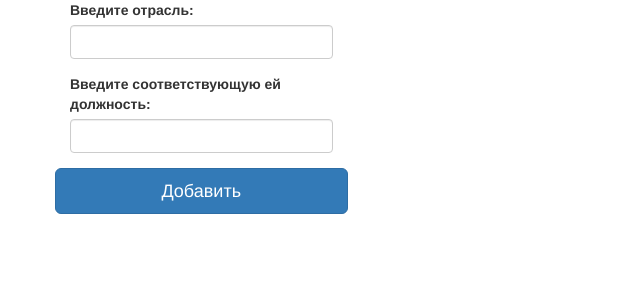
After one commit to mihalichpalich/KR_BD, a Flask app: page /admin_data_ip_add in a window 1280 px wide. The commit adds this page. Shown: the top 300 px of the page, without its empty margins (0-640 px from the left). Run offline with Flask 2, Linux system fonts and the light colour scheme; some libraries are stand-ins or nearby versions.

Commit message:
почти сделал админку для работы с отраслями и должностями

```diff
--- a/app.py
+++ b/app.py
@@ -6,21 +6,7 @@ from functions import *
 app = Flask(__name__)
 Bootstrap(app)
 
-try:
-    cur.execute("CREATE TABLE if not exists person (user_id serial primary key, login varchar(15) NOT null unique, password TEXT NOT NULL, status TEXT NOT NULL, email TEXT NOT NULL unique, phone TEXT NOT NULL unique);")
-    conn.commit()
-    cur.execute("CREATE TABLE if not exists company (user_id int primary key references person, inn varchar(10) NOT null unique, company_name TEXT NOT NULL);")
-    conn.commit()
-    cur.execute("CREATE TABLE if not exists employee (user_id int primary key references person, full_name text NOT null);")
-    conn.commit()
-    cur.execute("CREATE TABLE if not exists customer (user_id int primary key references person, customer_name text NOT null);")
-    conn.commit()
-    cur.execute("CREATE TABLE if not exists area (area_name text not null primary key);")
-    conn.commit()
-    cur.execute("CREATE TABLE if not exists performer (user_id int primary key references person, performer_name text NOT null, area_name text NOT null references area, services_descr TEXT NOT NULL);")
-    conn.commit()
-except Exception as e:
-    print(e)
+createDatabase()
 
 @app.route('/')
 def index():
@@ -252,7 +238,7 @@ def profileEdit(status, username):
             return redirect(url_for('profile', status=status, username=username))
 
     if status == 'performer':
-        areas = areasLoad()
+        areas = selectColumn('area_name','area')
 
         if request.method == 'POST':
             performerName = request.form.get('performer_name')
@@ -297,10 +283,43 @@ def admin():
 def adminData():
     return render_template("admin_data.html")
 
-# админка, отрасли и должности
+# АДМИНКА, ОТРАСЛИ И ДОЛЖНОСТИ
 @app.route('/admin_data_ip')
 def adminDataIP():
     return render_template("admin_data_ip.html")
+
+# добавление
+@app.route('/admin_data_ip_add', methods=['GET', 'POST'])
+def adminDataIPAdd():
+    industries = selectColumn('industry_name', 'industry_profession')
+    professions = selectColumn('profession_name', 'industry_profession')
+
+    if request.method == 'POST':
+        industry = request.form.get('industry')
+        profession = request.form.get('profession')
+
+        if industry == '' or profession == '':
+            return render_template("admin_data_ip_add.html", message='Не введена отрасль или дожность!')
+        else:
+            try:
+                if industry not in industries:
+                    cur.execute("insert into industry (industry_name) values (%s)", (industry, ))
+                    conn.commit()
+                if profession not in professions:
+                    cur.execute("insert into profession (profession_name) values (%s)", (profession, ))
+                    conn.commit()
+                cur.execute("insert into industry_profession (industry_name, profession_name) values (%s, %s)", (industry, profession, ))
+                conn.commit()
+                return redirect(url_for('adminDataIPAdd'))
+            except psycopg2.errors.UniqueViolation:
+                conn.rollback()
+                return render_template("admin_data_ip_add.html", message='Данная отрасль или должность уже существует!', industries=industries, professions=professions)
+    return render_template("admin_data_ip_add.html", industries=industries, professions=professions)
+
+# изменение
+@app.route('/admin_data_ip_edit')
+def adminDataIPEdit():
+    return render_template("admin_data_ip_edit.html")
 
 # АДМИНКА, СФЕРЫ ДЕЯТЕЛЬНОСТИ
 @app.route('/admin_data_areas')
@@ -310,7 +329,7 @@ def adminDataAreas():
 # добавление
 @app.route('/admin_data_areas_add', methods=['GET', 'POST'])
 def adminDataAreasAdd():
-    areas = areasLoad()
+    areas = selectColumn('area_name', 'area')
 
     if request.method == 'POST':
         area = request.form.get('area')
@@ -319,19 +338,18 @@ def adminDataAreasAdd():
             try:
                 cur.execute("insert into area (area_name) values (%s)", (area, ))
                 conn.commit()
-                return redirect(url_for('adminDataAreasAdd', areas=result_new))
+                return redirect(url_for('adminDataAreasAdd'))
             except psycopg2.errors.UniqueViolation:
                 conn.rollback()
                 return render_template("admin_data_areas_add.html", message='Данная сфера деятельности уже существует!')
+        else:
+            return render_template("admin_data_areas_add.html", message='Не введена сфера деятельности!')
     return render_template("admin_data_areas_add.html", areas=areas)
 
 # изменение
 @app.route('/admin_data_areas_edit', methods=['GET', 'POST'])
 def adminDataAreasEdit():
-    cur.execute("select * from area")
-    result = cur.fetchall()
-    result_new = list(sum(result, ()))
-    conn.commit()
+    areas = selectColumn('area_name', 'area')
 
     if request.method == 'POST':
         areaOld = request.form.get('old_area')
@@ -347,7 +365,7 @@ def adminDataAreasEdit():
             except psycopg2.errors.UniqueViolation:
                 conn.rollback()
                 return render_template("admin_data_areas_edit.html", message='Данная сфера деятельности уже существует!')
-    return render_template("admin_data_areas_edit.html", areas=result_new)
+    return render_template("admin_data_areas_edit.html", areas=areas)
 
 @app.route('/vacancy_cat')
 def vacancyCat():
--- a/functions.py
+++ b/functions.py
@@ -3,6 +3,34 @@ from psycopg2 import sql
 
 conn = psycopg2.connect(dbname='rabota', user='postgres', password='root', host='localhost')
 cur = conn.cursor()
+
+def createDatabase():
+    try:
+        cur.execute(
+            "CREATE TABLE if not exists person (user_id serial primary key, login varchar(15) NOT null unique, password TEXT NOT NULL, status TEXT NOT NULL, email TEXT NOT NULL unique, phone TEXT NOT NULL unique);")
+        conn.commit()
+        cur.execute(
+            "CREATE TABLE if not exists company (user_id int primary key references person, inn varchar(10) NOT null unique, company_name TEXT NOT NULL);")
+        conn.commit()
+        cur.execute(
+            "CREATE TABLE if not exists employee (user_id int primary key references person, full_name text NOT null);")
+        conn.commit()
+        cur.execute(
+            "CREATE TABLE if not exists customer (user_id int primary key references person, customer_name text NOT null);")
+        conn.commit()
+        cur.execute("CREATE TABLE if not exists area (area_name text not null primary key);")
+        conn.commit()
+        cur.execute(
+            "CREATE TABLE if not exists performer (user_id int primary key references person, performer_name text NOT null, area_name text NOT null references area, services_descr TEXT NOT NULL);")
+        conn.commit()
+        cur.execute("CREATE TABLE if not exists industry (industry_name text not null primary key);")
+        conn.commit()
+        cur.execute("CREATE TABLE if not exists profession (profession_name text not null primary key);")
+        conn.commit()
+        cur.execute("CREATE TABLE if not exists industry_profession (industry_name text not null, profession_name text not null, foreign key (industry_name) references industry, foreign key (profession_name) references profession);")
+        conn.commit()
+    except Exception as e:
+        print(e)
 
 def loadInfoFromProfile(columnname, tablename, name):
     cur.execute(
@@ -36,8 +64,8 @@ def userExist(tablename, id):
     conn.commit()
     return item
 
-def areasLoad():
-    cur.execute("select * from area")
+def selectColumn(columnname, tablename):
+    cur.execute(sql.SQL("SELECT {0} FROM {1}").format(sql.Identifier(columnname), sql.Identifier(tablename)))
     result = cur.fetchall()
     result_new = list(sum(result, ()))
     conn.commit()
--- a/templates/admin_data_ip.html
+++ b/templates/admin_data_ip.html
@@ -8,8 +8,8 @@
     <div class="container">
       <div class="row justify-content-center">
         <div class="btn-group-vertical col-xs-3">
-          <button type="button" class="btn btn-light"><a href="{{ url_for('adminData') }}"><h1>Отрасли и должности</h1></a></button>
-          <button type="button" class="btn btn-light"><a href="{{ url_for('adminData') }}"><h1>Работа с данными для решения задач</h1></a></button>
+          <button type="button" class="btn btn-light"><a href="{{ url_for('adminDataIPAdd') }}"><h1>Добавить отрасли и должности</h1></a></button>
+          <button type="button" class="btn btn-light"><a href="{{ url_for('adminDataIPEdit') }}"><h1>Изменить отрасли и должности</h1></a></button>
         </div>
       </div>
     </div>
--- /dev/null
+++ b/templates/admin_data_ip_add.html
@@ -0,0 +1,49 @@
+{% extends "bootstrap/base.html" %}
+
+{% block title %}Добавить отрасли и должности{% endblock title %}
+
+{%- block content %}
+    <div class="container">
+        <div class="row justify-content-center">
+            <div class="col-xs-3">
+                <form action="{{ url_for('adminDataIPAdd') }}" method="POST">
+                    <div class="form-group">
+                        <label for="industry">Введите отрасль:</label>
+                        <input type="text" name="industry" class="form-control" id="industry">
+                    </div>
+
+                    <div class="form-group">
+                        <label for="profession">Введите соответствующую ей должность:</label>
+                        <input type="text" name="profession" class="form-control" id="profession">
+                    </div>
+
+                    <div class="row justify-content-end form-group">
+                        <button type="submit" class="btn btn-primary btn-lg btn-block">Добавить</button>
+                    </div>
+                </form>
+
+                {% if message %}
+                    <p class="text-danger">{{ message }}</p>
+                {% endif %}
+            </div>
+        </div>
+
+        <div class="row justify-content-center">
+            <div class="col-xs-3">
+                <ul class="list-group">
+                    {% for item1 in industries %}
+                        <li class="list-group-item">{{ item1 }}</li>
+                    {% endfor %}
+                </ul>
+            </div>
+
+            <div class="col-xs-3">
+                <ul class="list-group">
+                    {% for item2 in professions %}
+                        <li class="list-group-item">{{ item2 }}</li>
+                    {% endfor %}
+                </ul>
+            </div>
+        </div>
+    </div>
+{%- endblock content %}
```
Also changed, not shown: templates/admin_data_ip_edit.html (added, +10 -0 lines).
